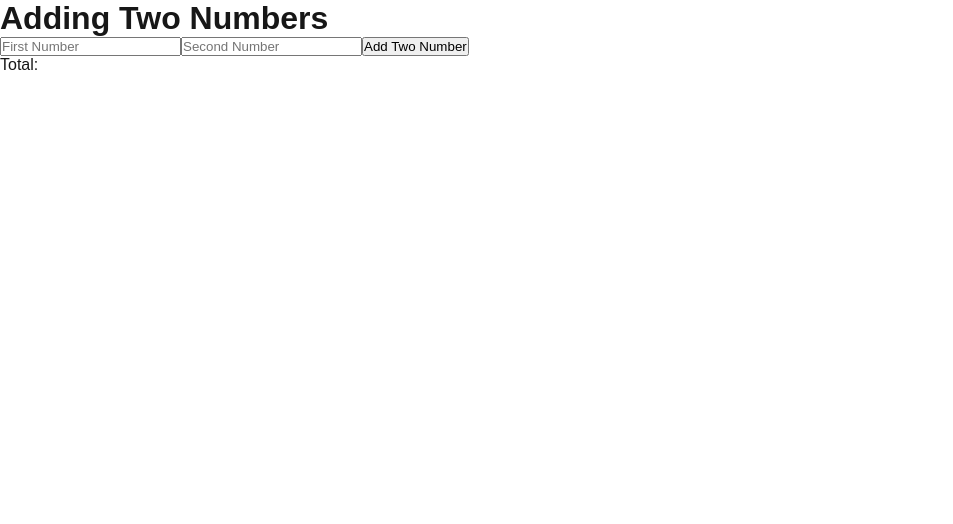
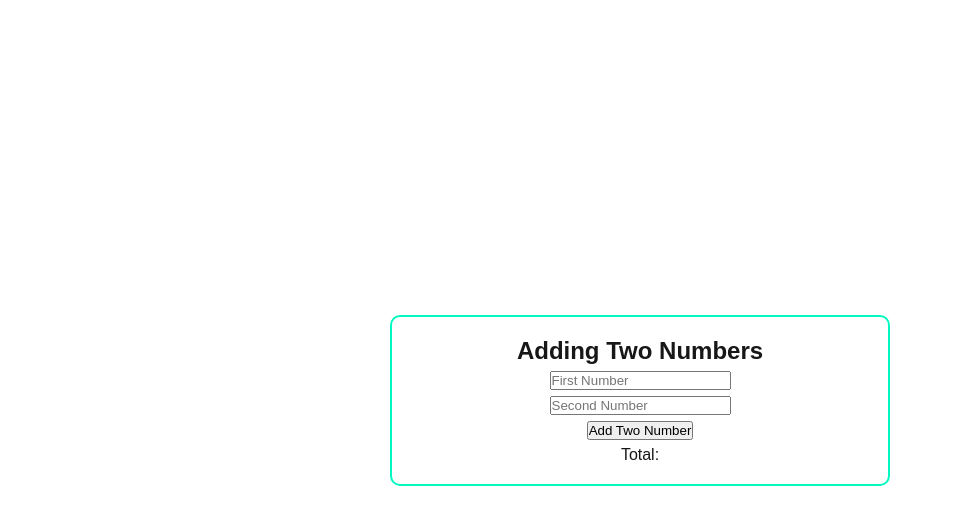
Before and after one commit to ryanarmial/ascendion, a Next.js app: page /challenge-1 in a window 1280 px wide. Shown: the top 524 px of the page, without its empty margins (0-953 px from the left). Built offline with nearby package versions, Linux system fonts and the light colour scheme.

Commit message:
create sytle for page and container

```diff
--- a/app/challenge-1/page.tsx
+++ b/app/challenge-1/page.tsx
@@ -1,11 +1,15 @@
+import styles from './styles.module.css';
+
 export default function Page() {
   return (
-    <div>
-      <h1>Adding Two Numbers</h1>
-      <input type="text" placeholder="First Number" />
-      <input type="number" placeholder="Second Number" />
-      <button>Add Two Number</button>
-      <p>Total:</p>
+    <div className={styles.page}>
+      <div className={styles.container}>
+        <h2>Adding Two Numbers</h2>
+        <input type="text" placeholder="First Number" />
+        <input type="number" placeholder="Second Number" />
+        <button>Add Two Number</button>
+        <p>Total:</p>
+      </div>
     </div>
   );
 }
--- /dev/null
+++ b/app/challenge-1/styles.module.css
@@ -0,0 +1,22 @@
+.page {
+  --main-color: #00F9C1;
+
+  display: flex;
+  justify-content: center;
+  align-self: center;
+  min-height: 100vh;
+
+  .container {
+    display: flex;
+    flex-direction: column;
+    align-items: center;
+    gap: 6px;
+    margin-top: auto;
+    margin-bottom: auto;
+    border: 2px solid var(--main-color);
+    border-radius: 10px;
+    padding: 20px;
+    min-width: 500px;
+  }
+
+}
```
